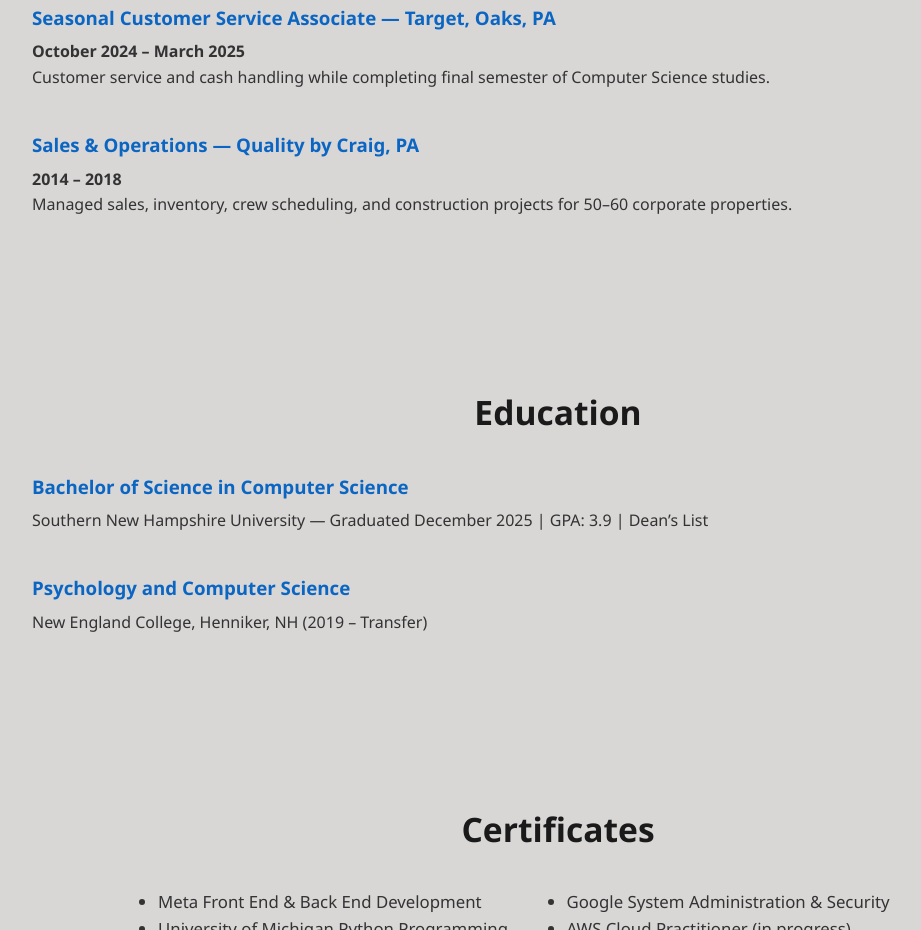
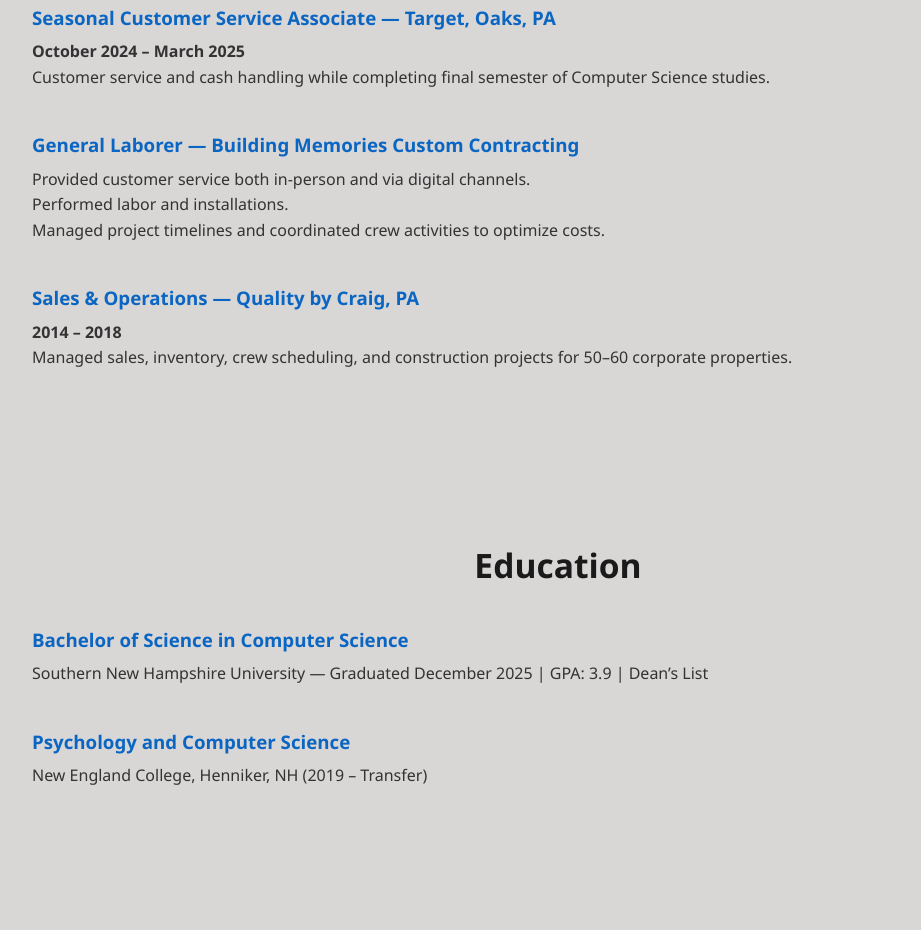
Before and after one commit to dself-dev/2026_portfolio_website, a plain HTML site: page index.html in a window 1280 px wide. Shown: the part 2018-2948 px from the top of the page, without its empty margins (82-1003 px from the left). Drawn offline with Linux system fonts and the light colour scheme.

Commit message:
minor fixes

```diff
--- a/index.html
+++ b/index.html
@@ -105,6 +105,12 @@
             <p>Customer service and cash handling while completing final semester of Computer Science studies.</p>
         </div>
         <div class="experience-item">
+            <h3>General Laborer — Building Memories Custom Contracting</h3>
+            <p>Provided customer service both in-person and via digital channels.</p>
+            <p>Performed labor and installations.</p>
+            <p>Managed project timelines and coordinated crew activities to optimize costs.</p>
+        </div>
+        <div class="experience-item">
             <h3>Sales & Operations — Quality by Craig, PA</h3>
             <p><strong>2014 – 2018</strong></p>
             <p>Managed sales, inventory, crew scheduling, and construction projects for 50–60 corporate properties.</p>
```
